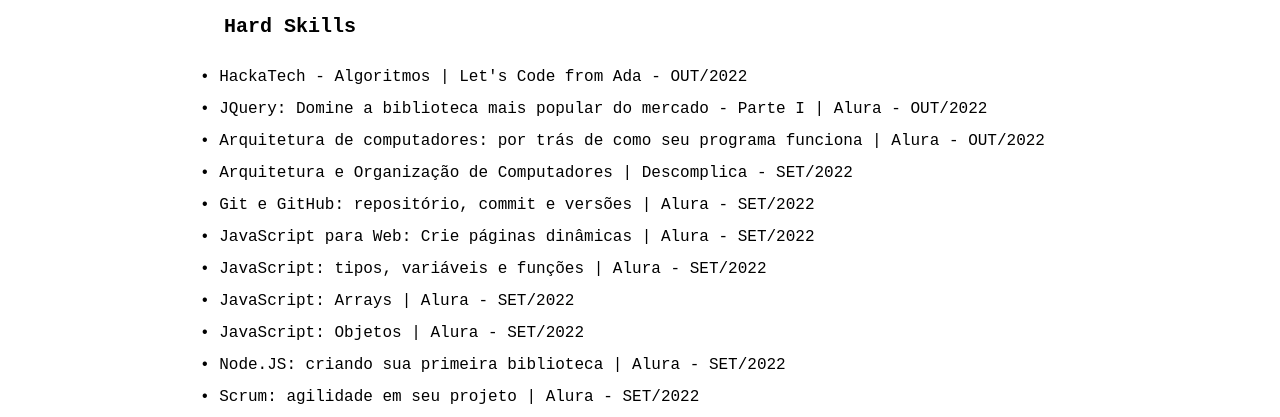
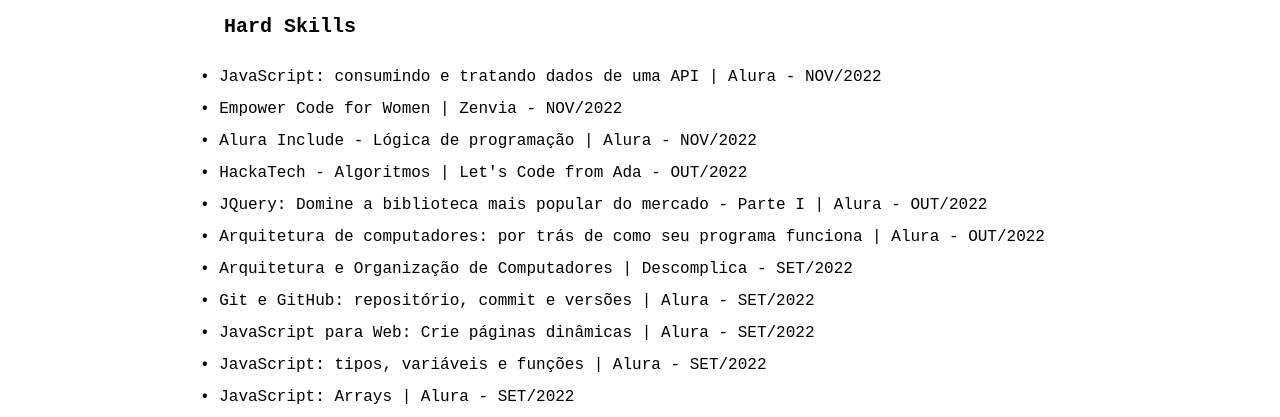
Before and after one commit to carolmartins09/meu-portifolio-web, a plain HTML site: page certificados.html in a window 1280 px wide. Shown: the part 383-800 px from the top of the page. Drawn offline with Linux system fonts and the light colour scheme.

Commit message:
atualizando certificados

```diff
--- a/certificados.html
+++ b/certificados.html
@@ -89,6 +89,9 @@
                     <h2>Hard Skills</h2>
 
                     <ul class = "hard-skills-certificados">
+						<li><a href = "https://cursos.alura.com.br/certificate/df34218a-1f14-496a-b387-004168cf572d" target = "_blank">JavaScript: consumindo e tratando dados de uma API | Alura - NOV/2022</a></li>
+						<li><a href = "files/certificado-empower-code.png" target = "_blank">Empower Code for Women | Zenvia - NOV/2022</a></li>
+						<li><a href = "files/certificado-alura-include.pdf" target = "_blank">Alura Include - Lógica de programação | Alura - NOV/2022</a></li>
 						<li><a href = "files/certificado-hackatech.pdf" target = "_blank">HackaTech - Algoritmos | Let's Code from Ada - OUT/2022</a></li>
 						<li><a href = "https://cursos.alura.com.br/certificate/f25ac9f5-e3b6-4a02-8e0f-6784021d7584" target="_blank">JQuery: Domine a biblioteca mais popular do mercado - Parte I | Alura - OUT/2022</a></li>
 						<li><a href = "https://cursos.alura.com.br/certificate/6b03b705-0a91-4f70-a69e-c46d86b00afa" target="_blank">Arquitetura de computadores: por trás de como seu programa funciona | Alura - OUT/2022</a></li>
```
Also changed, not shown: 2 other files.
